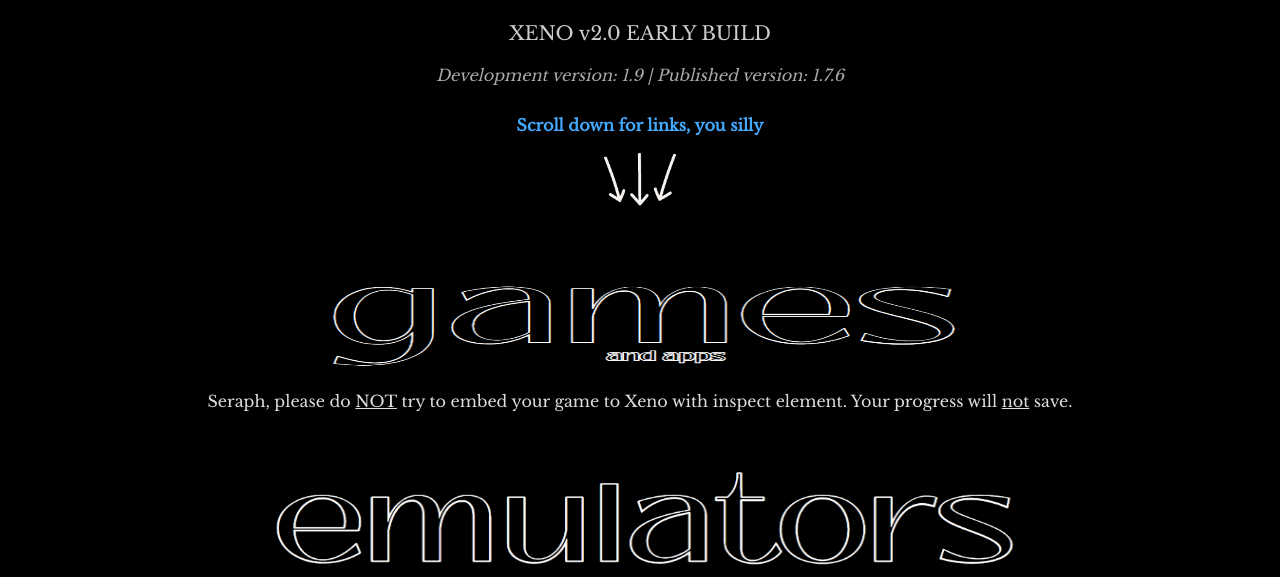
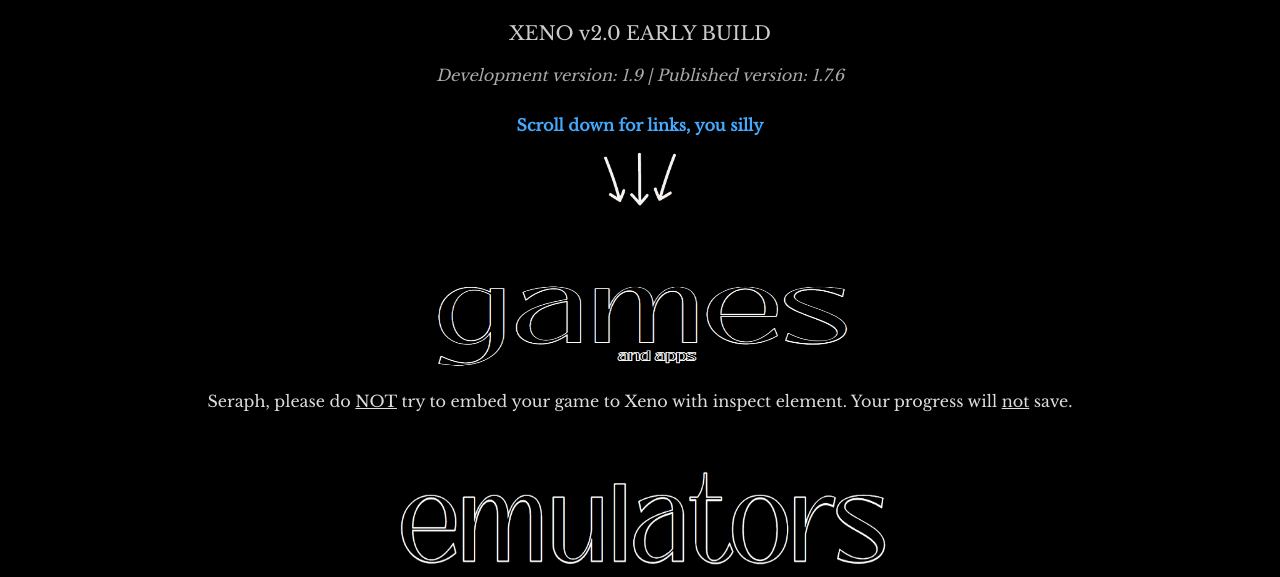
Before and after one commit to xenotesting/xeno, a plain HTML site: page index.html in a window 1280 px wide. Shown: the part 223-800 px from the top of the page. Drawn offline with nearby package versions, Linux system fonts and the light colour scheme.

Commit message:
Update index.html

```diff
--- a/index.html
+++ b/index.html
@@ -71,7 +71,7 @@
     }
 
     .section img {
-      width: 760px;
+      width: 500px;
       max-width: 80%;
       border-radius: 10px;
     }
```
